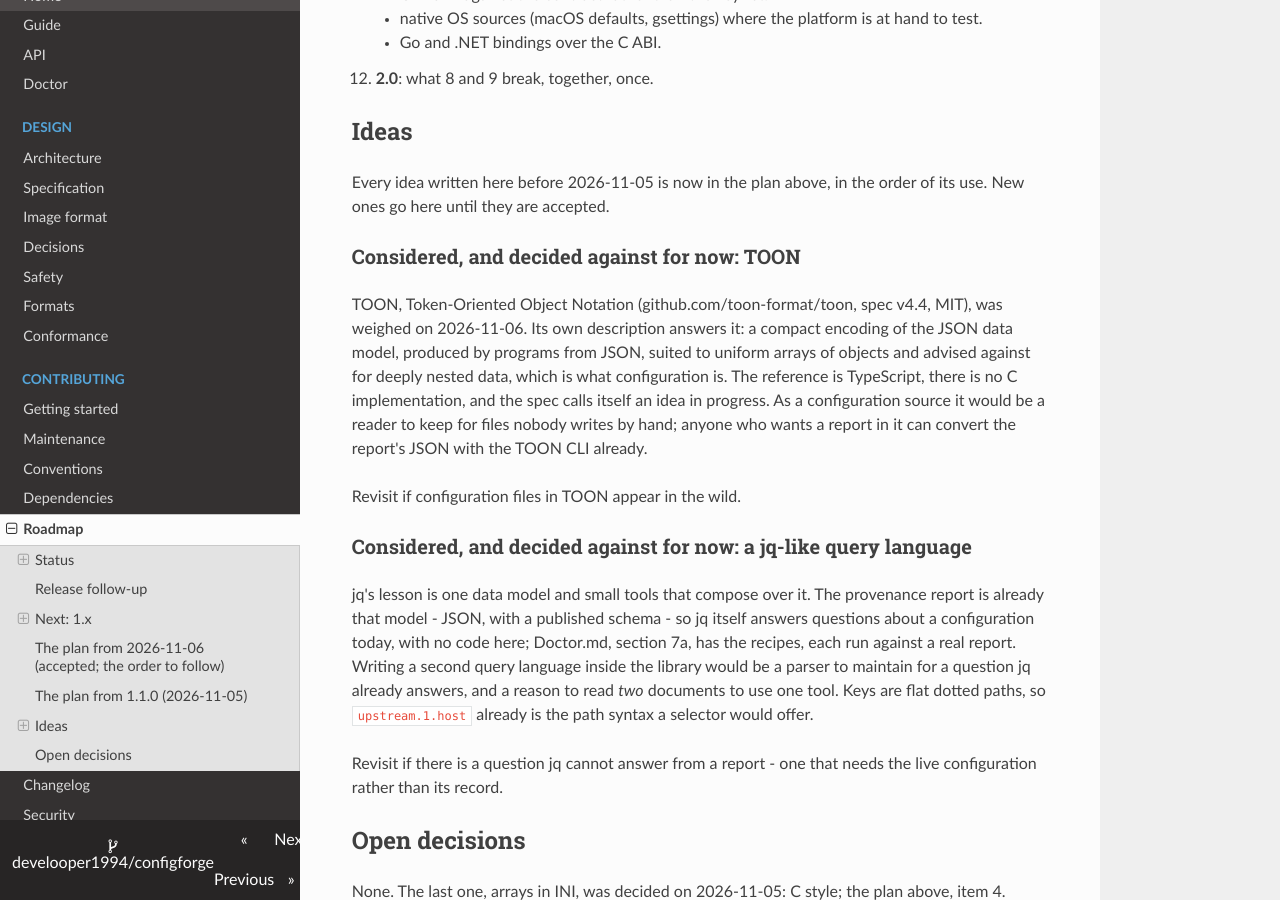
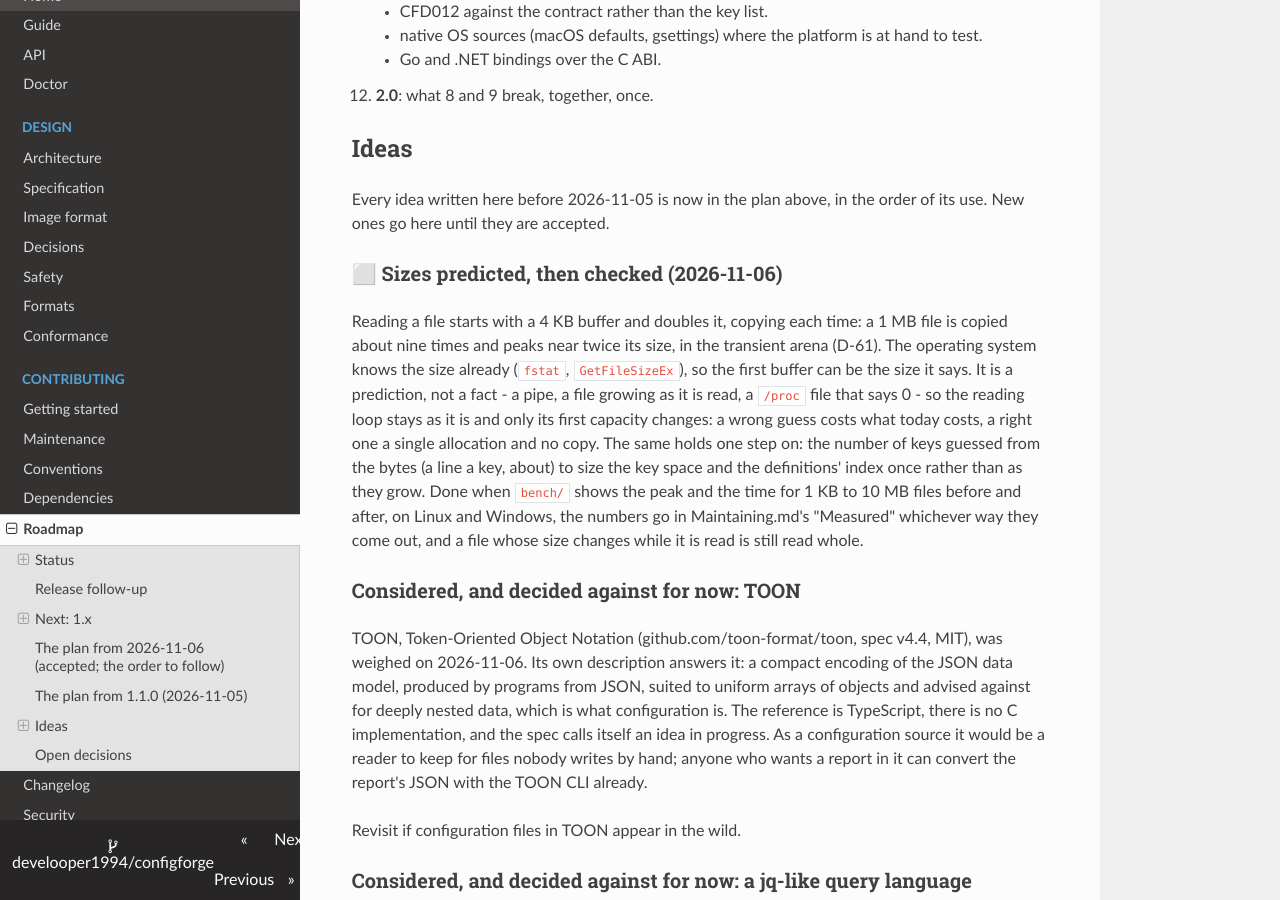
Before and after one commit to develooper1994/configforge, an MkDocs documentation site: the page built from docs/Roadmap.md, in a window 1280 px wide and 900 px high, scrolled down 8363 px. Built offline with MkDocs 1.6.1, drawn with Linux system fonts in a browser that asks for light colours; some of the changed text lies outside the part shown.

Commit message:
Sizes predicted, then checked: an idea, with what done looks like
A file's first buffer from the size the operating system reports, and the key space from the bytes, the reading loop kept as the fallback; measured by bench/ before it is built.

```diff
--- a/docs/Roadmap.md
+++ b/docs/Roadmap.md
@@ -56,6 +56,7 @@ beside what is not.
 | ⬜ | Converting between formats | assessment |
 | ⬜ | Code for each binding from a contract | assessment |
 | ⬜ | 2.0: what the sizing modes break, once | plan item 10 |
+| ⬜ | Sizes predicted, then checked: a file's buffer and the key space sized from the file | Ideas |
 
 ## Release follow-up
 
@@ -416,6 +417,23 @@ Every idea written here before 2026-11-05 is now in the plan above, in
 the order of its use. New ones go here until they are
 accepted.
 
+### ⬜ Sizes predicted, then checked (2026-11-06)
+
+Reading a file starts with a 4 KB buffer and doubles it, copying each
+time: a 1 MB file is copied about nine times and peaks near twice its
+size, in the transient arena (D-61). The operating system knows the
+size already (`fstat`, `GetFileSizeEx`), so the first buffer can be the
+size it says. It is a prediction, not a fact - a pipe, a file growing as
+it is read, a `/proc` file that says 0 - so the reading loop stays as it
+is and only its first capacity changes: a wrong guess costs what today
+costs, a right one a single allocation and no copy. The same holds one
+step on: the number of keys guessed from the bytes (a line a key, about)
+to size the key space and the definitions' index once rather than as
+they grow. Done when `bench/` shows the peak and the time for 1 KB to
+10 MB files before and after, on Linux and Windows, the numbers go in
+Maintaining.md's "Measured" whichever way they come out, and a file
+whose size changes while it is read is still read whole.
+
 ### Considered, and decided against for now: TOON
 
 TOON, Token-Oriented Object Notation (github.com/toon-format/toon, spec
```
